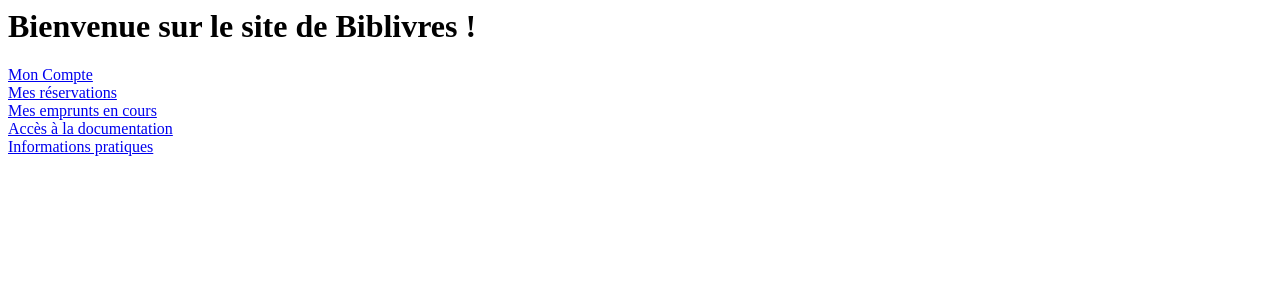
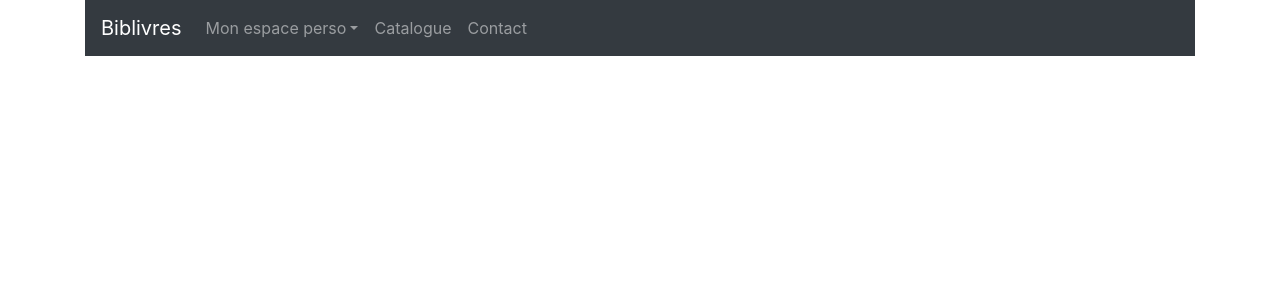
Before and after one commit to manonschieber/Gestion-d-une-bibliotheque, a Django app: page / in a window 1280 px wide. Shown: the top 300 px of the page. Run offline with Django 3.2, Linux system fonts and the light colour scheme; some libraries are stand-ins or nearby versions.

Commit message:
modif menu

```diff
--- a/mysite/polls/templates/polls/home.html
+++ b/mysite/polls/templates/polls/home.html
@@ -1,13 +1,31 @@
-<h1>Bienvenue sur le site de Biblivres !</h1>
-
-<div>
-    <a href="/polls/moncompte/">Mon Compte</a>
-    <br/>
-    <a href="/polls/mesreservations/">Mes réservations</a>
-    <br/>
-    <a href="/polls/mesemprunts/">Mes emprunts en cours</a>
-    <br/>
-    <a href="/polls/catalogue/">Accès à la documentation</a>
-    <br/>
-    <a href="/polls/infos/">Informations pratiques</a>
-</div>
+<!DOCTYPE html>
+<html>
+  <head>
+    <title>Cours Complet Bootstrap 4</title>
+    <meta charset='utf-8'>
+    <meta name="viewport" content="width=device-width, initial-scale=1, shrink-to-fit=no">
+    <link rel="stylesheet" href="https://stackpath.bootstrapcdn.com/bootstrap/4.3.1/css/bootstrap.min.css" integrity="sha384-ggOyR0iXCbMQv3Xipma34MD+dH/1fQ784/j6cY/iJTQUOhcWr7x9JvoRxT2MZw1T" crossorigin="anonymous">
+  </head>
+  <body>
+    <div class="container">
+      <nav class="navbar navbar-expand navbar-dark bg-dark">
+        <a class="navbar-brand" href="#">Biblivres</a>
+        <ul class="navbar-nav">
+          <li class="nav-item dropdown">
+            <a class="nav-link dropdown-toggle" href="#" data-toggle="dropdown" aria-haspopup="true" aria-expanded="false" role="button">Mon espace perso</a>
+            <div class="dropdown-menu">
+              <a class="dropdown-item" href="#">Mes informations personnelles</a>
+              <a class="dropdown-item" href="#">Mes réservations en cours</a>
+              <a class="dropdown-item" href="#">Mes emprunts en cours</a>
+            </div>
+          </li>
+          <li class="nav-item"><a class="nav-link " href="catalogue/">Catalogue</a></li>
+          <li class="nav-item"><a class="nav-link " href="#">Contact</a></li>
+        </ul>
+      </nav>
+    </div>
+    <script src="https://code.jquery.com/jquery-3.3.1.slim.min.js" integrity="sha384-q8i/X+965DzO0rT7abK41JStQIAqVgRVzpbzo5smXKp4YfRvH+8abtTE1Pi6jizo" crossorigin="anonymous"></script>
+<script src="https://cdnjs.cloudflare.com/ajax/libs/popper.js/1.14.7/umd/popper.min.js" integrity="sha384-UO2eT0CpHqdSJQ6hJty5KVphtPhzWj9WO1clHTMGa3JDZwrnQq4sF86dIHNDz0W1" crossorigin="anonymous"></script>
+<script src="https://stackpath.bootstrapcdn.com/bootstrap/4.3.1/js/bootstrap.min.js" integrity="sha384-JjSmVgyd0p3pXB1rRibZUAYoIIy6OrQ6VrjIEaFf/nJGzIxFDsf4x0xIM+B07jRM" crossorigin="anonymous"></script>
+  </body>
+</html>
```
Also changed, not shown: mysite/db.sqlite3.
